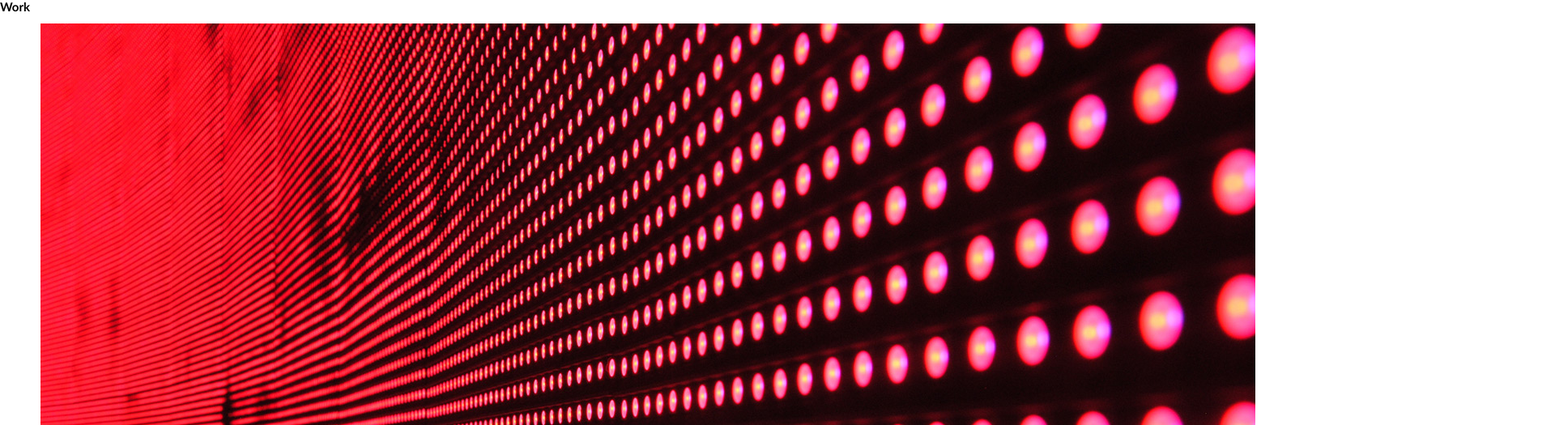
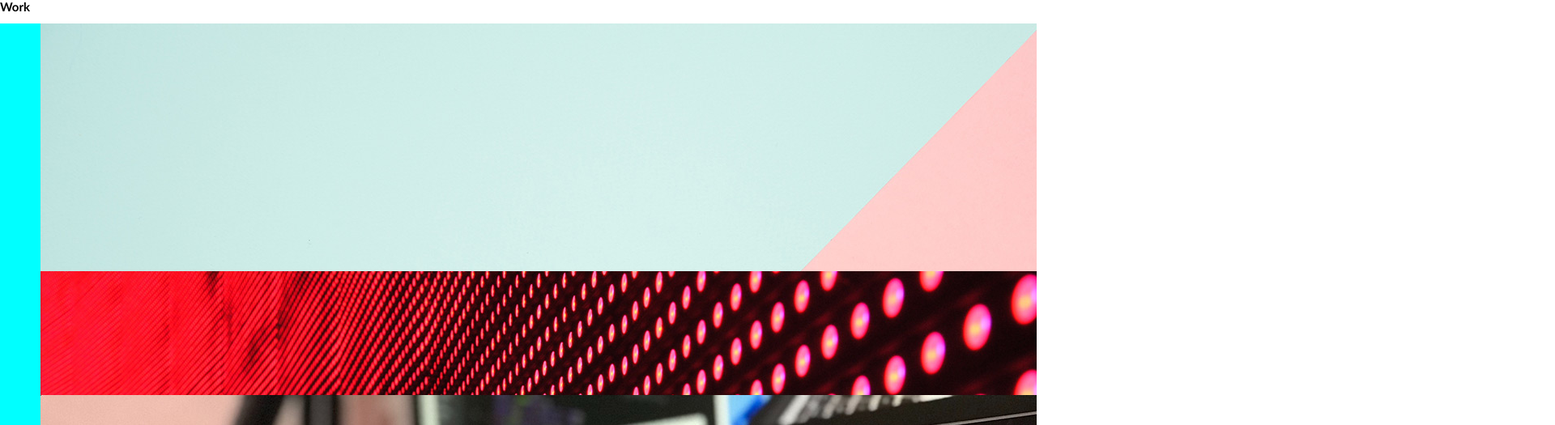
Before and after one commit to WarrenTyler/Portfolio-Challenge-2, a plain HTML site: page index.html in a window 1280 px wide. Shown: the part 311-836 px from the top of the page at 81% size, 1920 px wide, since content can reach past the window. Drawn offline with Linux system fonts and the light colour scheme.

Commit message:
create grid layout for work portfolio making sure featured is twice size

```diff
--- a/css/style.css
+++ b/css/style.css
@@ -83,3 +83,21 @@ nav li {
   background-blend-mode: overlay;
   color: white;
 }
+
+.work-content-grid {
+  display: grid;
+  grid-template-columns: 90vw;
+  grid-auto-rows: 150px;
+  background-color: aqua;
+  gap: 0.3rem;
+  overflow: hidden;
+}
+
+.work-content-grid :first-child {
+  /* grid-column: span 2; */
+  grid-row: span 2;
+}
+
+.content {
+  grid-column: span 2;
+}
--- a/index.html
+++ b/index.html
@@ -41,10 +41,10 @@
     <section class="page-section" id="work">
       <h2>Work</h2>
       <nav>
-        <ul>
+        <ul class="work-content-grid">
+          <li><a href=""><img src="images/02-portfolio-3.jpg" alt="" /></a></li>
           <li><a href=""><img src="images/02-portfolio-1.jpg" alt="" /></a></li>
           <li><a href=""><img src="images/02-portfolio-2.jpg" alt="" /></a></li>
-          <li><a href=""><img src="images/02-portfolio-3.jpg" alt="" /></a></li>
           <li><a href=""><img src="images/02-portfolio-4.jpg" alt="" /></a></li>
           <li><a href=""><img src="images/02-run-buddy.jpg" alt="" /></a></li>
         </ul>
```
